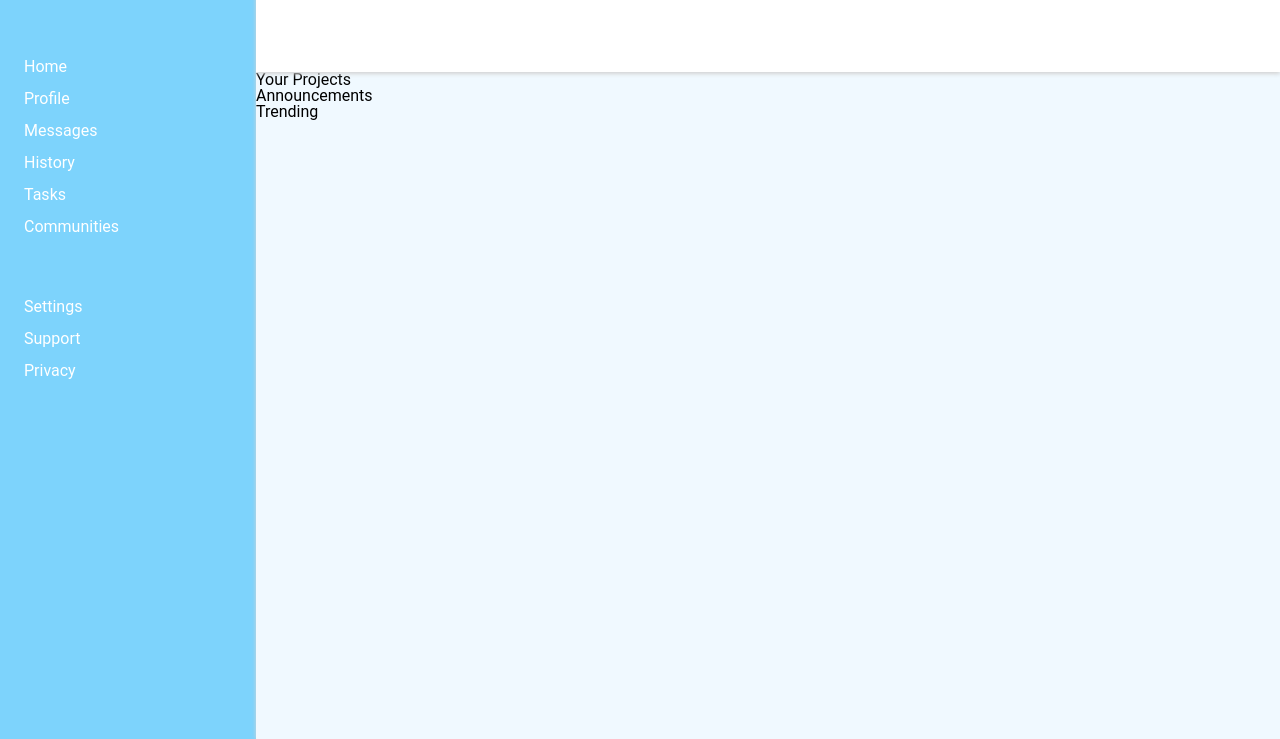
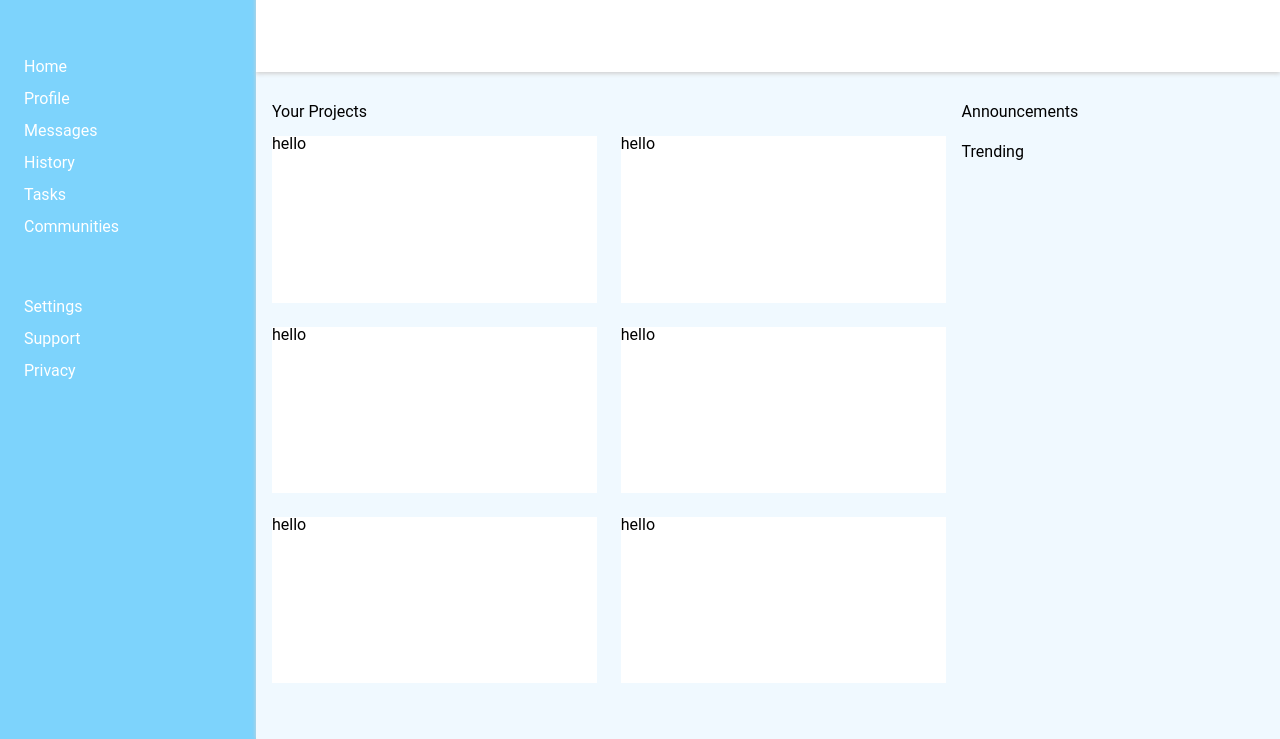
Before and after one commit to QPALZM1234567/Dashboard, a plain HTML site: page index.html in a window 1280 px wide. Shown: the part 61-800 px from the top of the page. Drawn offline with Linux system fonts and the light colour scheme.

Commit message:
Add some styling to dashboard

```diff
--- a/index.html
+++ b/index.html
@@ -59,22 +59,22 @@
                 <h2>Your Projects</h2>
                 <div class="grid">
                     <div class="project">
-
+                        hello
                     </div>
                     <div class="project">
-
+                        hello
                     </div>
                     <div class="project">
-
+                        hello
                     </div>
                     <div class="project">
-
+                        hello
                     </div>
                     <div class="project">
-
+                        hello
                     </div>
                     <div class="project">
-
+                        hello
                     </div>
                 </div>
             </div>
--- a/style.css
+++ b/style.css
@@ -109,4 +109,41 @@ html {
     background-color: #f0f9ff;
     box-shadow: 0px 0px 4px lightgray;
     grid-area: 2 / 2 / 3 / 3;
+    display: flex;
 }
+
+.projects {
+    display: flex;
+    flex-direction: column;
+    box-sizing: border-box;
+    width: 70%;
+}
+
+.projects h2 {
+    margin-left: min(2vw, 2vh);
+    margin-top: min(4vw, 4vh);
+}
+
+.grid {
+    display: grid;
+    height: 82%;
+    grid-template-columns: repeat(2, 1fr);
+    grid-template-rows: repeat(3, 1fr);
+    gap: min(3vw, 3vh);
+    margin: min(2vw, 2vh);
+}
+
+.project {
+    background-color: white;
+}
+
+
+.alerts {
+    box-sizing: border-box;
+    width:30%;
+    margin-top: min(4vw, 4vh);
+    margin-right: min(2vw, 2vh);
+    display: flex;
+    flex-direction: column;
+    gap: min(3vw, 3vh);
+}
```
